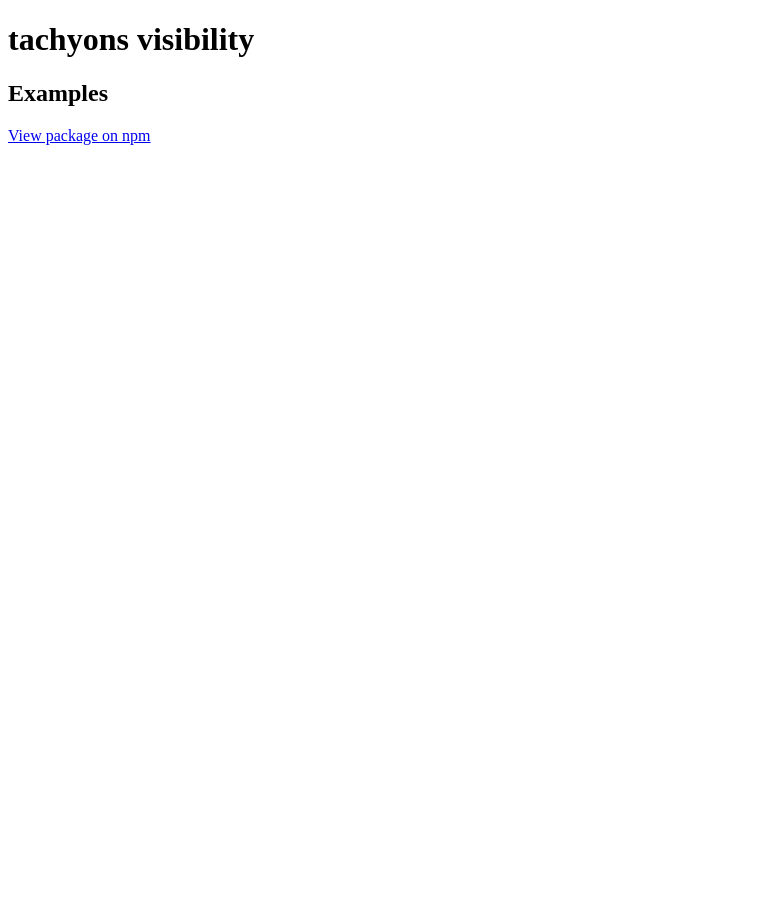
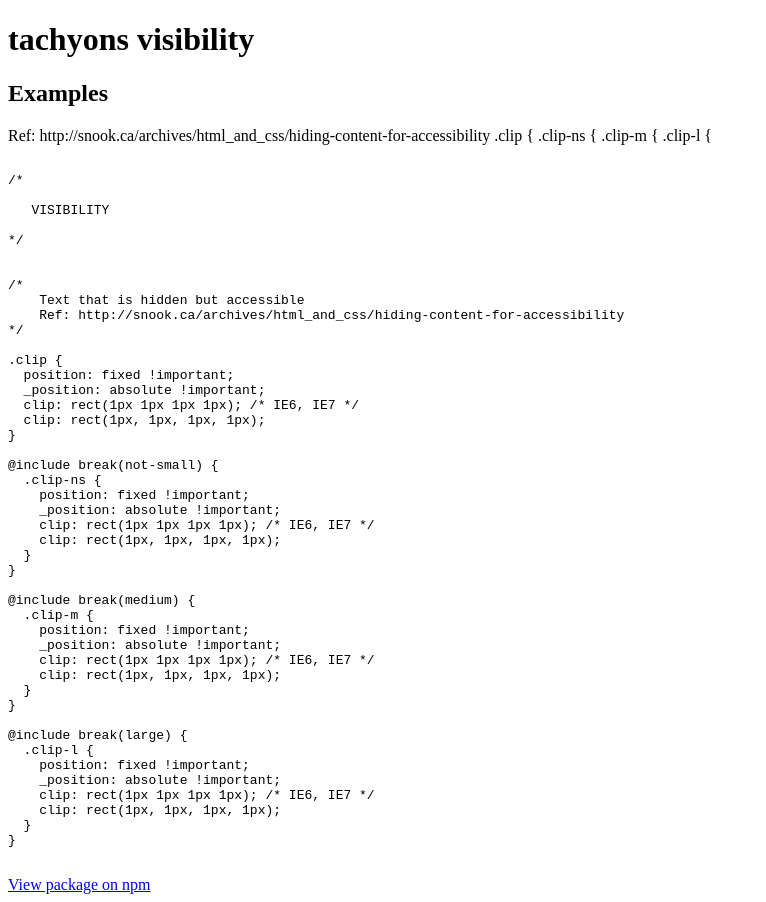
Before and after one commit to tachyons-css/tachyons-visibility, a website: page index.html in a window 1280 px wide. Shown: the whole page, without its empty margins (0-766 px from the left). Before the commit the page ends 800 px from the top, so only its background shows below. Drawn offline with Linux system fonts and the light colour scheme.

Commit message:
Automatically adds code example and base for visual docs

```diff
--- a/index.html
+++ b/index.html
@@ -13,6 +13,61 @@
   <body>
     <h1>tachyons visibility</h1>
     <h2>Examples</h2>
+
+    Ref: http://snook.ca/archives/html_and_css/hiding-content-for-accessibility
+.clip {
+  .clip-ns {
+  .clip-m {
+  .clip-l {
+    <pre>
+<code>
+/*
+
+   VISIBILITY
+
+*/
+
+
+/*
+    Text that is hidden but accessible
+    Ref: http://snook.ca/archives/html_and_css/hiding-content-for-accessibility
+*/
+
+.clip {
+  position: fixed !important;
+  _position: absolute !important;
+  clip: rect(1px 1px 1px 1px); /* IE6, IE7 */
+  clip: rect(1px, 1px, 1px, 1px);
+}
+
+@include break(not-small) {
+  .clip-ns {
+    position: fixed !important;
+    _position: absolute !important;
+    clip: rect(1px 1px 1px 1px); /* IE6, IE7 */
+    clip: rect(1px, 1px, 1px, 1px);
+  }
+}
+
+@include break(medium) {
+  .clip-m {
+    position: fixed !important;
+    _position: absolute !important;
+    clip: rect(1px 1px 1px 1px); /* IE6, IE7 */
+    clip: rect(1px, 1px, 1px, 1px);
+  }
+}
+
+@include break(large) {
+  .clip-l {
+    position: fixed !important;
+    _position: absolute !important;
+    clip: rect(1px 1px 1px 1px); /* IE6, IE7 */
+    clip: rect(1px, 1px, 1px, 1px);
+  }
+}
+</code>
+</pre>
     <a href="http://npmjs.org/package/tachyons-visibility" title="tachyons-visibility">View package on npm</a>
   </body>
 </html>
```
